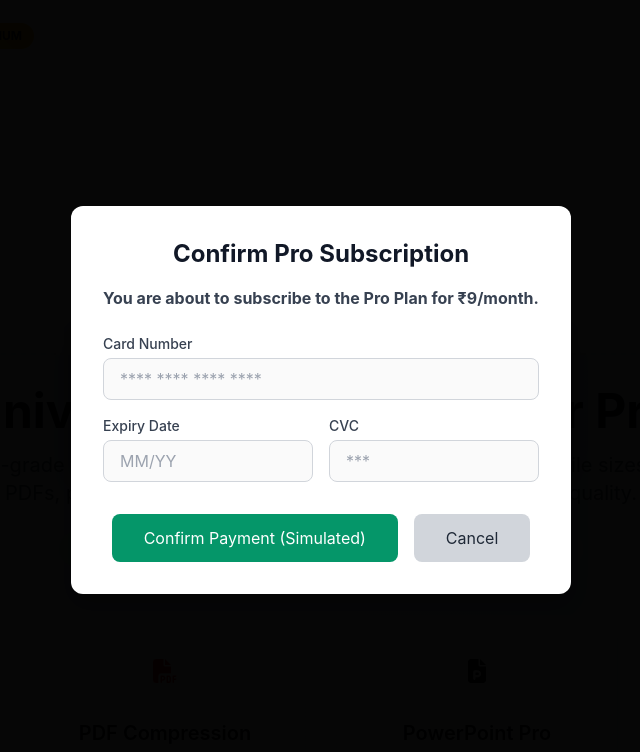
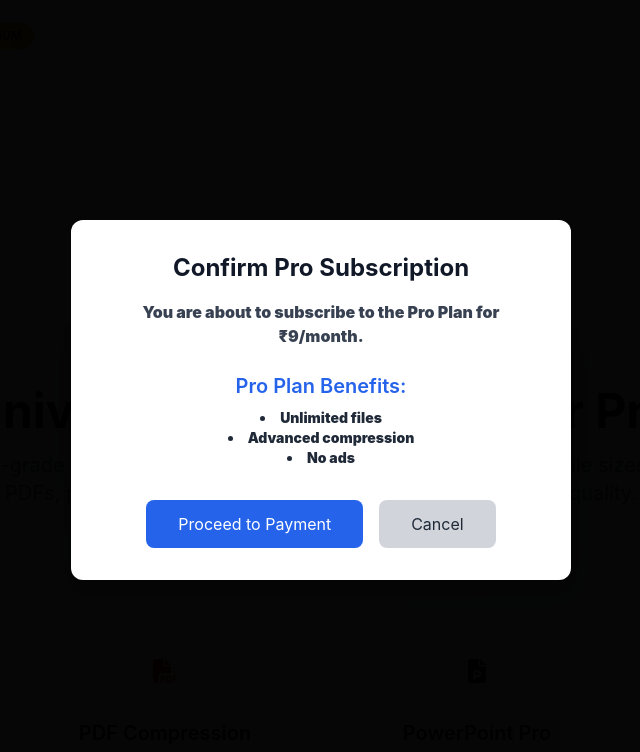
Before and after one commit to obaidlone/Universal_Compression, a plain HTML site: page index.html in a window 1280 px wide. Shown: the top 752 px of the page, without its empty margins (319-959 px from the left). Drawn offline with nearby package versions, Linux system fonts and the light colour scheme.

Commit message:
index.html

```diff
--- a/index.html
+++ b/index.html
@@ -495,7 +495,7 @@
                     <ul class="space-y-2">
                         <li><strong>JPEG:</strong> Best for photos with many colors. Quality 80-90% is usually optimal for web.</li>
                         <li><strong>PNG:</strong> Best for images with transparency, logos, or graphics with few colors.</li>
-                        <li><strong>WebP:</strong> Modern format with superior compression, supported by most browsers.</li>
+                        <li><strong>WebP:</b> Modern format with superior compression, supported by most browsers.</li>
                     </ul>
                     <ul class="space-y-2">
                         <li><strong>Quality Priority:</strong> Maintains visual quality with moderate compression.</li>
@@ -677,6 +677,17 @@
             <div class="modal-content">
                 <h3 class="text-2xl font-bold text-gray-900 mb-4 text-center">Confirm Pro Subscription</h3>
                 <p class="text-gray-700 mb-6 text-center">You are about to subscribe to the Pro Plan for ₹9/month.</p>
+
+                <div id="paymentSummary" class="text-center mb-6">
+                    <p class="text-xl font-semibold text-blue-600 mb-2">Pro Plan Benefits:</p>
+                    <ul class="text-sm text-gray-800 list-disc list-inside mx-auto max-w-xs">
+                        <li>Unlimited files</li>
+                        <li>Advanced compression</li>
+                        <li>No ads</li>
+                    </ul>
+                </div>
+
+                <div id="paymentDetailsSection" class="hidden"> <!-- Initially hidden -->
                     <div class="space-y-4">
                         <div>
                             <label class="block text-sm font-medium text-gray-700 mb-1">Card Number</label>
@@ -697,7 +708,17 @@
                         <button id="confirmPaymentBtn" class="bg-green-600 text-white px-8 py-3 rounded-lg hover:bg-green-700 transition-colors">
                             Confirm Payment (Simulated)
                         </button>
-                    <button id="cancelPaymentBtn" class="bg-gray-300 text-gray-800 px-8 py-3 rounded-lg hover:bg-gray-400 transition-colors">
+                        <button id="cancelPaymentBtnDetails" class="bg-gray-300 text-gray-800 px-8 py-3 rounded-lg hover:bg-gray-400 transition-colors">
+                            Cancel
+                        </button>
+                    </div>
+                </div>
+
+                <div id="initialPaymentActions" class="mt-8 flex justify-center space-x-4">
+                    <button id="proceedToPaymentDetailsBtn" class="bg-blue-600 text-white px-8 py-3 rounded-lg hover:bg-blue-700 transition-colors">
+                        Proceed to Payment
+                    </button>
+                    <button id="cancelPaymentBtnInitial" class="bg-gray-300 text-gray-800 px-8 py-3 rounded-lg hover:bg-gray-400 transition-colors">
                         Cancel
                     </button>
                 </div>
@@ -767,8 +788,12 @@
         const messageText = document.getElementById('messageText');
         const messageCloseBtn = document.getElementById('messageCloseBtn');
         const paymentModal = document.getElementById('paymentModal');
+        const paymentDetailsSection = document.getElementById('paymentDetailsSection'); // New: payment details section
+        const initialPaymentActions = document.getElementById('initialPaymentActions'); // New: initial buttons
+        const proceedToPaymentDetailsBtn = document.getElementById('proceedToPaymentDetailsBtn'); // New: Proceed button
         const confirmPaymentBtn = document.getElementById('confirmPaymentBtn');
-        const cancelPaymentBtn = document.getElementById('cancelPaymentBtn');
+        const cancelPaymentBtnDetails = document.getElementById('cancelPaymentBtnDetails'); // New: Cancel button in details view
+        const cancelPaymentBtnInitial = document.getElementById('cancelPaymentBtnInitial'); // New: Cancel button in initial view
 
         // --- AdSense and Pro User Logic ---
         function updateProStatusUI() {
@@ -1134,12 +1159,27 @@
         upgradeBtn.addEventListener('click', () => {
             if (!isProUser) {
                 paymentModal.classList.remove('hidden');
+                paymentDetailsSection.classList.add('hidden'); // Ensure details are hidden initially
+                initialPaymentActions.classList.remove('hidden'); // Ensure initial buttons are visible
             }
         });
 
-        cancelPaymentBtn.addEventListener('click', () => {
+        // Event listener for the new "Proceed to Payment" button
+        proceedToPaymentDetailsBtn.addEventListener('click', () => {
+            initialPaymentActions.classList.add('hidden');
+            paymentDetailsSection.classList.remove('hidden');
+        });
+
+
+        // Handle both cancel buttons
+        cancelPaymentBtnInitial.addEventListener('click', () => {
             paymentModal.classList.add('hidden');
         });
+
+        cancelPaymentBtnDetails.addEventListener('click', () => {
+            paymentModal.classList.add('hidden');
+        });
+
 
         confirmPaymentBtn.addEventListener('click', () => {
             showLoading('Processing payment...');
```
Lines whose indentation alone changed are shown as unchanged.
